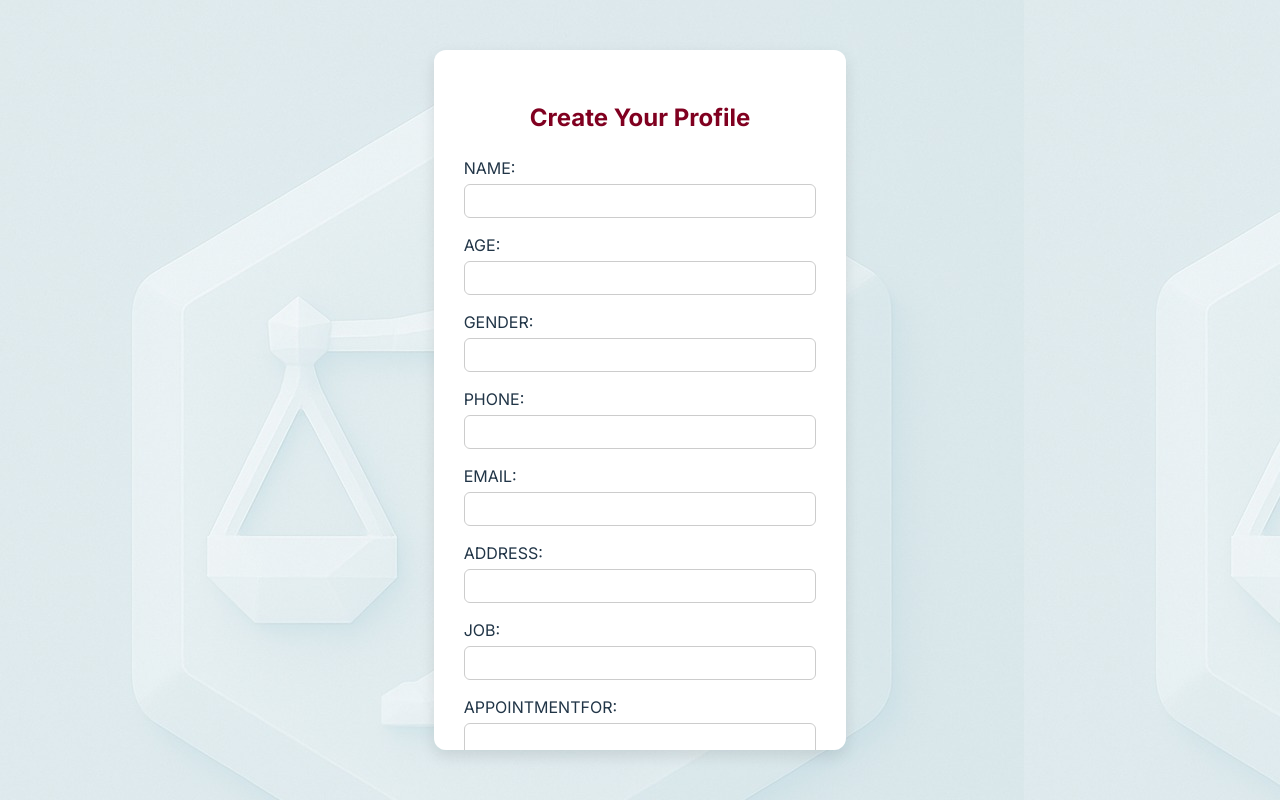
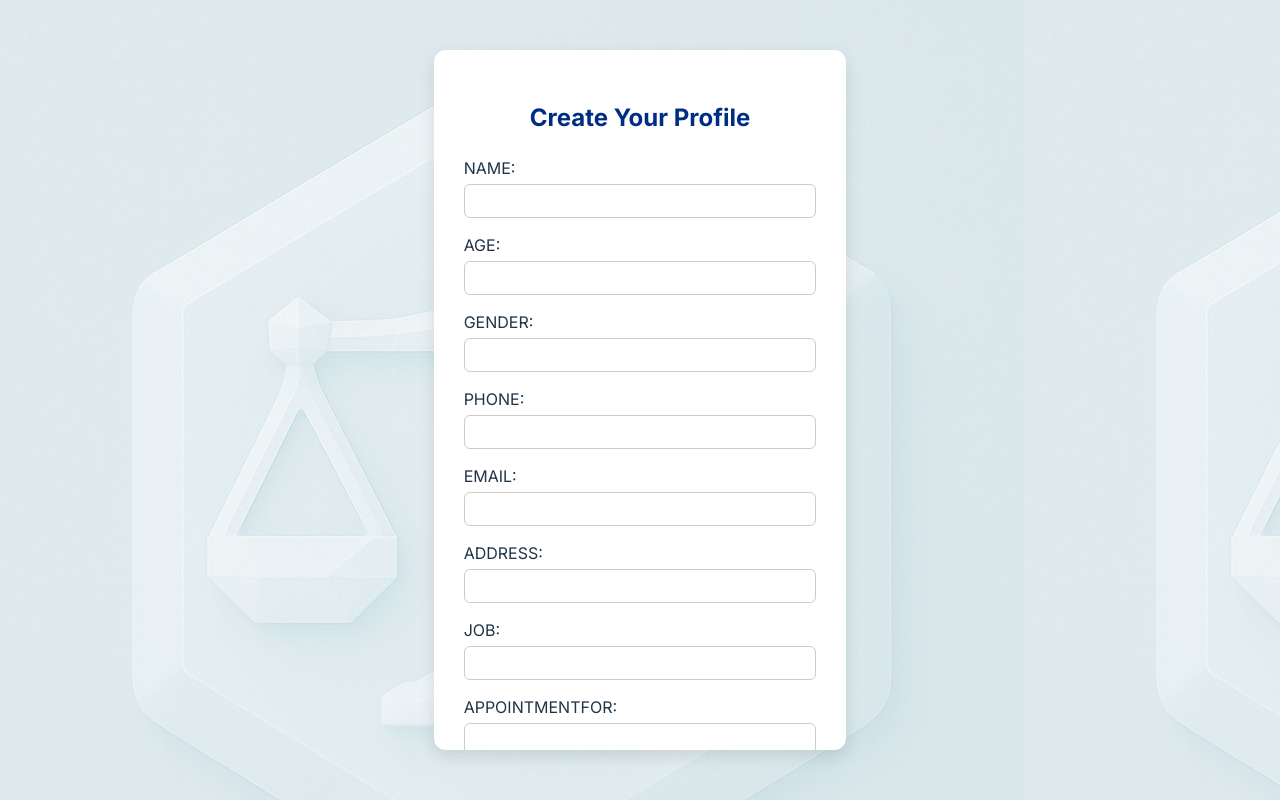
Before and after one commit to siddhibhosale234/Nyaysetu-Frontend, a React (Vite) app: page /createprofile in a window 1280 px wide. Built offline with nearby package versions, Linux system fonts and the light colour scheme; no server answers.

Commit message:
Update CreateProfile.css

```diff
--- a/src/ClientProfile/CreateProfile.css
+++ b/src/ClientProfile/CreateProfile.css
@@ -20,7 +20,7 @@
 
 .create-container h2 {
   text-align: center;
-  color: #800020;
+  color: #002d84;
 }
 
 .create-profile label {
```
